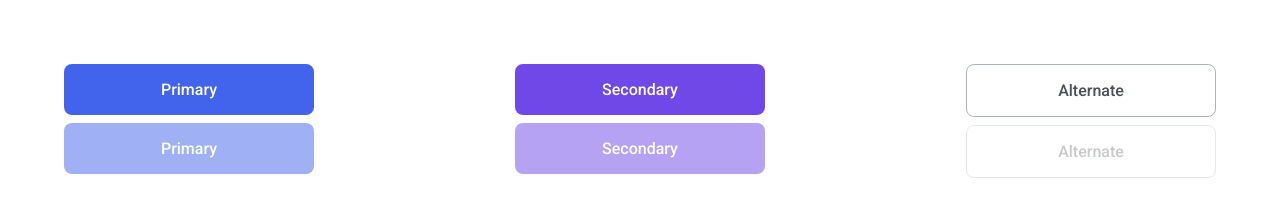
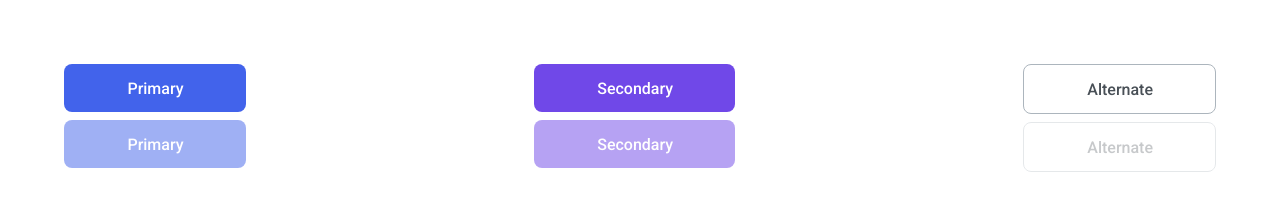
Before and after one commit to js-tasks-ru/htmlcss-20230411_sum2108, a website: page 03-lection1/01-button/index.html in a window 1280 px wide. Drawn offline with Linux system fonts and the light colour scheme.

Commit message:
dz-1/button: набор кнопок (правки)

```diff
--- a/03-lection1/01-button/button.css
+++ b/03-lection1/01-button/button.css
@@ -1,39 +1,23 @@
+@import '../../components/button-container/button-container.css';
+
 /* Стилизация кнопки */
-
-/*---BUTTONS-CONTAINER---*/
-/*VVV---optional component---VVV*/
-.buttons-container{
-    display: flex;
-    flex-direction: row;
-    justify-content: space-between;
-    margin: 0 auto;
-    padding: 64px;
-    gap: 8px;
-    flex-wrap: wrap;
-}
-.buttons-container__column{
-    display: flex;
-    flex-direction: column;
-    gap: 8px;
-}
-
 .button{
-    min-width: 250px;
-    flex: 0 1;
+    min-width: 182px;
     border-radius: 8px;
-    padding: 16px 64px;
+    padding: 15px 62px 14px 63px;
     border: none;
+    font-family: 'Roboto', sans-serif;
     font-size: 16px;
     font-weight: 500;
     line-height: 19px;
+    transition: var(--hover-transition);
+    cursor: pointer;
 }
-/*^^^---optional component---^^^*/
 
 /*---PRIMARY---*/
 .button_primary{
     background-color: var(--button-primary);
     color: var(--white);
-    transition: var(--hover-transition);
 }
 .button_primary:hover:enabled{
     background-color: var(--button-primary-hover);
@@ -44,7 +28,6 @@
 .button_secondary{
     background-color: var(--button-secondary);
     color: var(--white);
-    transition: var(--hover-transition);
 }
 .button_secondary:hover:enabled{
     background-color: var(--button-secondary-hover);
@@ -55,17 +38,15 @@
     background-color: var(--button-alternate);
     color: var(--grey-4);
     border: 1px solid var(--grey-3);
-    transition: var(--hover-transition);
 }
 .button_alternate:hover:enabled{
     background-color: var(--button-alternate-hover);
     border: 1px solid var(--black);
-    cursor: pointer;
 }
 
 .button:disabled{
     opacity: 0.5;
-    cursor: not-allowed;
+    pointer-events: none;
 }
 
 .button_alternate:disabled{
--- a/assets/css/main.css
+++ b/assets/css/main.css
@@ -28,7 +28,6 @@
 
     --primary: var(--blue);
     --secondary: var(--purple);
-
 }
 
 * {
--- /dev/null
+++ b/components/button-container/button-container.css
@@ -0,0 +1,15 @@
+/*---BUTTONS-CONTAINER---*/
+.buttons-container{
+    display: flex;
+    flex-direction: row;
+    justify-content: space-between;
+    margin: 0 auto;
+    padding: 64px;
+    gap: 8px;
+    flex-wrap: wrap;
+}
+.buttons-container__column{
+    display: flex;
+    flex-direction: column;
+    gap: 8px;
+}
```
